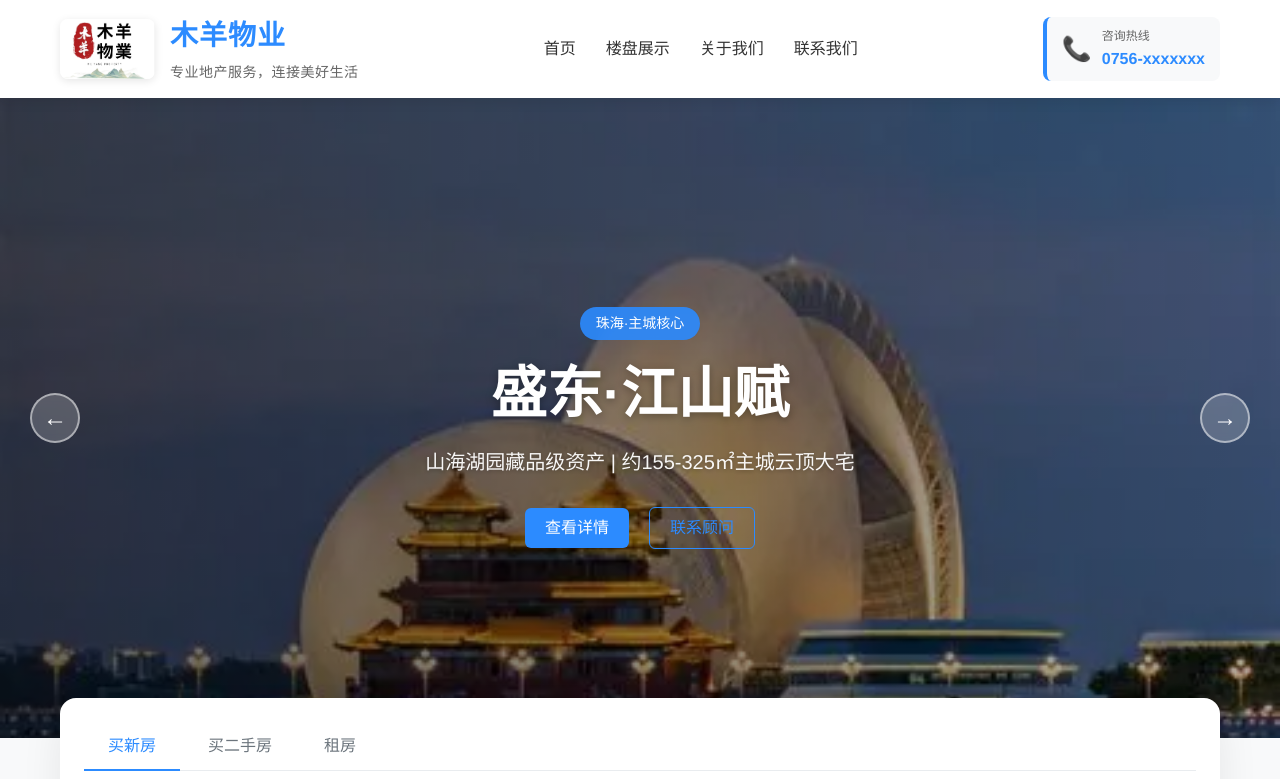
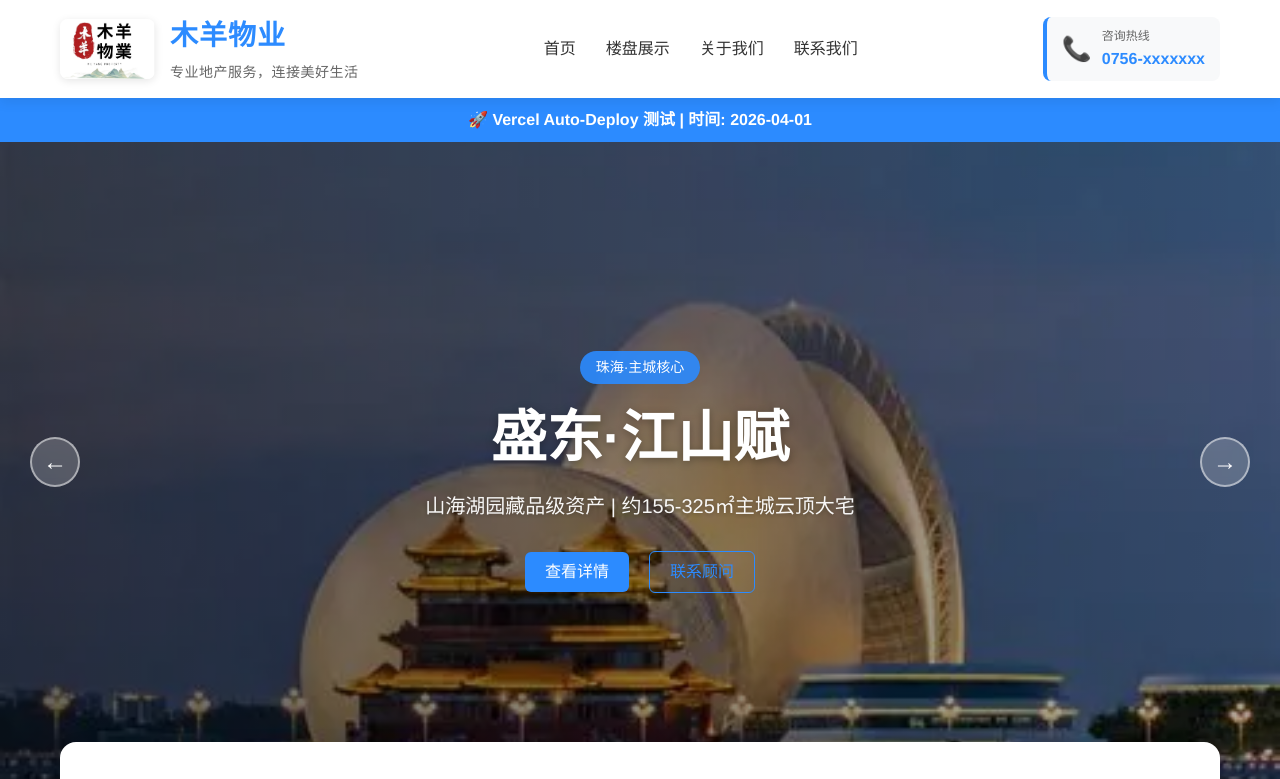
Before and after one commit to a1771550/woodsheep, a Vue app: page / in a window 1280 px wide. Shown: the top 779 px of the page. Built offline with nearby package versions, Linux system fonts and the light colour scheme; no server answers; the database is empty.

Commit message:
test: add visible blue banner for Vercel auto-deploy verification

```diff
--- a/src/views/frontend/HomeView.vue
+++ b/src/views/frontend/HomeView.vue
@@ -1,7 +1,17 @@
 <template>
   <div class="home">
-    <!-- 測試版本標記 - 2026-04-01 v2 -->
-    <div style="display: none">Deploy test: 2026-04-01</div>
+    <!-- 在 Hero 區域上方添加一個明顯的測試條 -->
+    <div
+      style="
+        background: #2c8bff;
+        color: white;
+        text-align: center;
+        padding: 10px;
+        font-weight: bold;
+      "
+    >
+      🚀 Vercel Auto-Deploy 测试 | 时间: 2026-04-01
+    </div>
     <!-- ======================================== -->
     <!-- 1. HERO 全屏图片轮播（替代纯色背景） -->
     <!-- ======================================== -->
```
